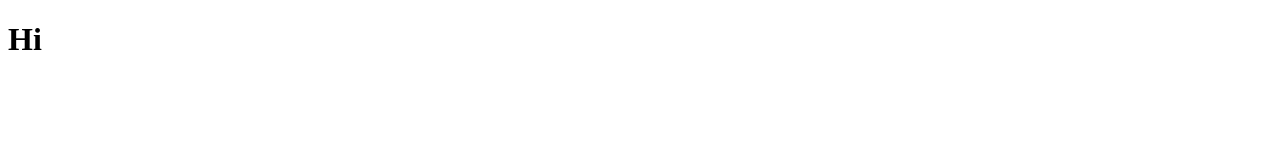
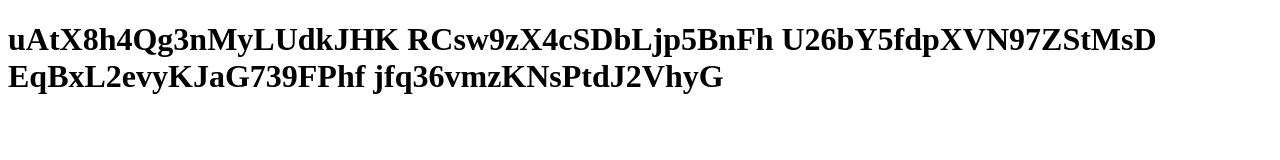
Before and after one commit to Pedro0239485y7/Equinox-Premium-Serial-Key, a plain HTML site: page index.html in a window 1280 px wide. Drawn offline with Linux system fonts and the light colour scheme.

Commit message:
Update index.html

```diff
--- a/index.html
+++ b/index.html
@@ -6,6 +6,10 @@
     <title>Simple Page</title>
 </head>
 <body>
-    <h1>Hi</h1>
+    <h1>uAtX8h4Qg3nMyLUdkJHK
+RCsw9zX4cSDbLjp5BnFh
+U26bY5fdpXVN97ZStMsD
+EqBxL2evyKJaG739FPhf
+jfq36vmzKNsPtdJ2VhyG</h1>
 </body>
 </html>
```
